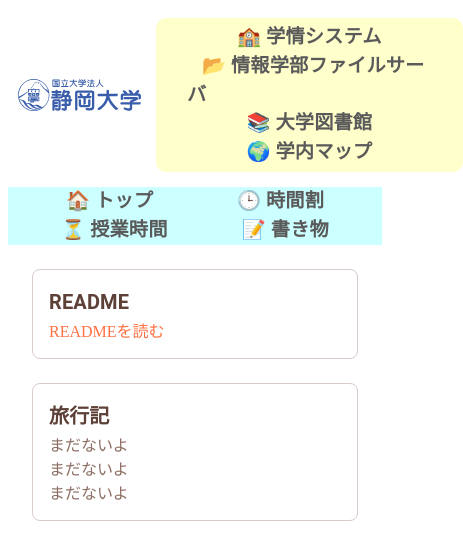
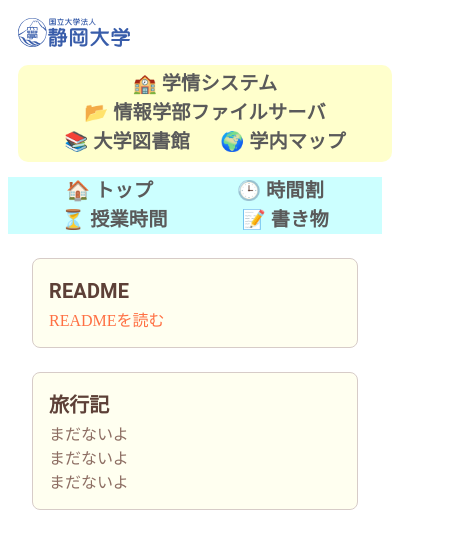
Before and after one commit to ayumu203/portal-shizuoka-vite, a React (Vite) app: page /portal-shizuoka-vite/Written in a window 390 px wide. Shown: the top 560 px of the page, 463 px wide, since content can reach past the window. Built offline with nearby package versions, Linux system fonts and the light colour scheme; the HTML template or start-up script is replaced by a standard one.

Commit message:
[fix]リロード時の不具合を修正 [update]スマホ向けのUIを最低限変更

```diff
--- a/src/App.jsx
+++ b/src/App.jsx
@@ -1,10 +1,11 @@
-import React from "react"
+import React, { useEffect } from "react"
 import { Route, Routes } from "react-router-dom"
 import Home from "./pages/Home"
 import { TimeTable } from "./pages/TimeTable"
 import { Schedule } from "./pages/Schedule"
 import Header from "./Components/Header"
 import Written from "./pages/Written"
+
 
 function App() {
 
@@ -13,9 +14,9 @@
       <Header />
       <Routes>
         <Route path="/portal-shizuoka-vite/" element={<Home />}></Route>
-        <Route path="/portal-shizuoka-vite/schedule" element={<Schedule />}></Route>
-        <Route path="/portal-shizuoka-vite/timeTable" element={<TimeTable />}></Route>
-        <Route path="/portal-shizuoka-vite/written" element={<Written />}></Route>
+        <Route path="/portal-shizuoka-vite/Schedule" element={<Schedule />}></Route>
+        <Route path="/portal-shizuoka-vite/TimeTable" element={<TimeTable />}></Route>
+        <Route path="/portal-shizuoka-vite/Written" element={<Written />}></Route>
       </Routes>
     </div>
   )
--- a/src/Components/Header.jsx
+++ b/src/Components/Header.jsx
@@ -1,180 +1,3 @@
-// // import { AppBar, Box, Toolbar, Typography } from "@mui/material";
-// // import { Link } from "react-router-dom";
-// // import { styled } from "@mui/material/styles";
-// // import useMediaQuery from "@mui/material/useMediaQuery";
-
-// // // スタイル定義
-// // const StyledAppBar = styled(AppBar)(({ theme }) => ({
-// //   backgroundColor: "skyblue",
-// //   width: "100%",
-// //   boxShadow: "none",
-// //   borderRadius: "10px",
-// // }));
-
-// // const StyledToolbar = styled(Toolbar)(({ theme }) => ({
-// //   display: "flex",
-// //   justifyContent: "space-between",
-// //   padding: theme.spacing(1),
-// // }));
-
-// // const StyledLink = styled(Link)(({ theme }) => ({
-// //   textDecoration: "none",
-// //   color: "inherit",
-// //   fontSize: "1.5rem",
-// //   padding: "10px 15px",
-// //   transition: "color 0.3s",
-// //   "&:hover": {
-// //     color: "#ff5722", // ホバー時にオレンジ色
-// //   },
-// // }));
-
-// // function Header() {
-// //   // スマホ対応
-// //   const isMobile = useMediaQuery("(max-width: 600px)");
-
-// //   return (
-// //     <Box sx={{ display: "flex", flexDirection: "column", alignItems: isMobile ? "center" : "start" }}>
-// //       {/* ロゴ部分 */}
-// //       <img
-// //         width={isMobile ? "40%" : "20%"}
-// //         src="/img/logo_header.svg"
-// //         alt="ロゴ"
-// //         style={{ margin: "10px 0" }}
-// //       />
-
-// //       {/* ナビゲーションバー */}
-// //       <StyledAppBar position="static">
-// //         <StyledToolbar>
-// //           <Typography>
-// //             <StyledLink to="/">学情システム</StyledLink>
-// //           </Typography>
-// //           <Typography>
-// //             <StyledLink to="/Schedule">情報学部ファイルサーバ</StyledLink>
-// //           </Typography>
-// //           <Typography>
-// //             <StyledLink to="/Timetable">シラバス</StyledLink>
-// //           </Typography>
-// //           <Typography>
-// //             <StyledLink to="/">大学図書館</StyledLink>
-// //           </Typography>
-// //         </StyledToolbar>
-// //       </StyledAppBar>
-// //       <StyledAppBar position="static">
-// //         <StyledToolbar>
-// //           <Typography>
-// //             <StyledLink to="/">トップ</StyledLink>
-// //           </Typography>
-// //           <Typography>
-// //             <StyledLink to="/Schedule">時間割</StyledLink>
-// //           </Typography>
-// //           <Typography>
-// //             <StyledLink to="/Timetable">授業時間</StyledLink>
-// //           </Typography>
-// //           <Typography>
-// //             <StyledLink to="/">書き物</StyledLink>
-// //           </Typography>
-// //         </StyledToolbar>
-// //       </StyledAppBar>
-// //     </Box>
-// //   );
-// // }
-
-// // export default Header;
-
-
-// import { AppBar, Box, Toolbar, Typography } from "@mui/material";
-// import { Link } from "react-router-dom";
-// import { styled } from "@mui/material/styles";
-// import useMediaQuery from "@mui/material/useMediaQuery";
-
-// // スタイル定義
-// const StyledAppBar = styled(AppBar)(({ theme }) => ({
-//   backgroundColor: "#f5e6cc", // 優しいベージュ
-//   width: "100%",
-//   boxShadow: "none",
-//   borderRadius: "10px",
-//   padding: "5px 15px",
-//   marginBottom: "5px",
-// }));
-
-// const StyledToolbar = styled(Toolbar)(({ theme }) => ({
-//   display: "flex",
-//   justifyContent: "space-around",
-//   flexWrap: "wrap", // スマホで崩れないように
-// }));
-
-// const StyledLink = styled(Link)(({ theme }) => ({
-//   textDecoration: "none",
-//   color: "#5a5a5a", // 落ち着いたグレー
-//   fontSize: "1.2rem",
-//   fontWeight: "bold",
-//   padding: "10px 15px",
-//   transition: "color 0.3s",
-//   borderRadius: "8px",
-//   "&:hover": {
-//     color: "#ff8a65", // 優しいオレンジ
-//     backgroundColor: "#fcefe6",
-//   },
-// }));
-
-// const Logo = styled("img")(({ theme }) => ({
-//   width: "150px",
-//   marginRight: "20px",
-//   "@media (max-width: 800px)": {
-//     width: "100px",
-//     marginRight: "10px",
-//   },
-// }));
-
-// function Header() {
-//   // スマホ対応
-//   const isMobile = useMediaQuery("(max-width: 800px)");
-
-//   return (
-//     <Box sx={{ display: "flex", flexDirection: isMobile ? "column" : "row", alignItems: "center", padding: "10px" }}>
-//       {/* ロゴ部分 */}
-//       <Logo src="/img/logo_header.svg" alt="ロゴ" />
-
-//       {/* ナビゲーションバー（2つ並べる） */}
-//       <Box sx={{ display: "flex", flexDirection: "column", width: isMobile ? "100%" : "auto" }}>
-//         <StyledAppBar position="static">
-//           <StyledToolbar>
-//             <Typography>
-//               <StyledLink to="/">🏫 学情システム</StyledLink>
-//             </Typography>
-//             <Typography>
-//               <StyledLink to="/Schedule">📂 情報学部ファイルサーバ</StyledLink>
-//             </Typography>
-//             <Typography>
-//               <StyledLink to="/Timetable">📖 シラバス</StyledLink>
-//             </Typography>
-//             <Typography>
-//               <StyledLink to="/">📚 大学図書館</StyledLink>
-//             </Typography>
-//           </StyledToolbar>
-//         </StyledAppBar>
-//         <StyledAppBar position="static">
-//           <StyledToolbar>
-//             <Typography>
-//               <StyledLink to="/">🏠 トップ</StyledLink>
-//             </Typography>
-//             <Typography>
-//               <StyledLink to="/Schedule">🕒 時間割</StyledLink>
-//             </Typography>
-//             <Typography>
-//               <StyledLink to="/Timetable">⏳ 授業時間</StyledLink>
-//             </Typography>
-//             <Typography>
-//               <StyledLink to="/">📝 書き物</StyledLink>
-//             </Typography>
-//           </StyledToolbar>
-//         </StyledAppBar>
-//       </Box>
-//     </Box>
-//   );
-// }
-
-// export default Header;
 import React from "react";
 import { AppBar, Box, Toolbar, Typography } from "@mui/material";
 import { Link } from "react-router-dom";
@@ -220,8 +43,9 @@
   width: "35%",
   marginRight: "5%",
   "@media (max-width: 800px)": {
-    width: "40%",
+    width: "30%",
     marginRight: "5%",
+    marginBottom:"5%"
   },
 }));
 
@@ -232,7 +56,29 @@
   return (
     <Box sx={{ display: "flex", flexDirection: "column", alignItems: "start", width: "100%" }}>
       {/* ロゴと1つめのツールバー（横並び） */}
-      <Box sx={{ display: "flex", alignItems: "center", width: "82%", maxWidth: "100%", justifyContent: "space-between", padding: "10px" }}>
+
+      {!isMobile ?
+        <Box sx={{ display: "flex", alignItems: "center", width: "82%", maxWidth: "100%", justifyContent: "space-between", padding: "10px" }}>
+          <Logo src="/portal-shizuoka-vite/img/logo_header.svg" alt="ロゴ" />
+          <StyledAppBar position="static">
+            <StyledToolbar>
+              <Typography>
+                <StyledLink target="_blank" to="https://gakujo.shizuoka.ac.jp/lcu-web/">🏫 学情システム</StyledLink>
+              </Typography>
+              <Typography>
+                <StyledLink target="_blank" to="https://vpn.inf.shizuoka.ac.jp/dana-na/auth/url_3/welcome.cgi">📂 情報学部ファイルサーバ</StyledLink>
+              </Typography>
+              <Typography>
+                  <StyledLink target="_blank" to="https://www.lib.shizuoka.ac.jp/">📚 大学図書館</StyledLink>
+              </Typography>
+              <Typography>
+                <StyledLink target="_blank" to="https://ayumu203.github.io/portal-shizuoka/img/map.jpg">🌍 学内マップ</StyledLink>
+              </Typography>
+            </StyledToolbar>
+          </StyledAppBar>
+        </Box>
+      :
+        <Box sx={{ display: "flex", flexDirection:"column", width: "100%", maxWidth: "100%", justifyContent: "space-between", padding: "10px",}}>
         <Logo src="/portal-shizuoka-vite/img/logo_header.svg" alt="ロゴ" />
         <StyledAppBar position="static">
           <StyledToolbar>
@@ -251,6 +97,10 @@
           </StyledToolbar>
         </StyledAppBar>
       </Box>
+      }
+
+
+
 
       {/* 2つめのツールバー（下に画面いっぱいに配置） */}
       <FullWidthAppBar position="static">
--- a/src/pages/Schedule.jsx
+++ b/src/pages/Schedule.jsx
@@ -93,7 +93,7 @@
                 >
                     時間割データを削除
                 </Button>
-                <Box maxHeight={"90%"}>{scheduleTableData}</Box>
+                <Box>{scheduleTableData}</Box>
             </>
             }
         </Box>
--- a/src/pages/Written.jsx
+++ b/src/pages/Written.jsx
@@ -24,6 +24,7 @@
     function Written() {
         return (
             <Box sx={{
+                backgroundColor:"FFFFCC",
                 display: "flex",
                 justifyContent:"flex-start",
                 flexDirection: "column",
@@ -34,6 +35,7 @@
             }}>
                 {/* README */}
                 <Box sx={{
+                    backgroundColor:"#FFFFF0",
                     border: "1px solid #D7CCC8", // やわらかいベージュ色の枠
                     borderRadius: 2,
                     p: 2
@@ -52,6 +54,7 @@
 
                 {/* 旅行記 */}
                 <Box sx={{
+                    backgroundColor:"#FFFFF0",
                     border: "1px solid #D7CCC8",
                     borderRadius: 2,
                     p: 2
```
